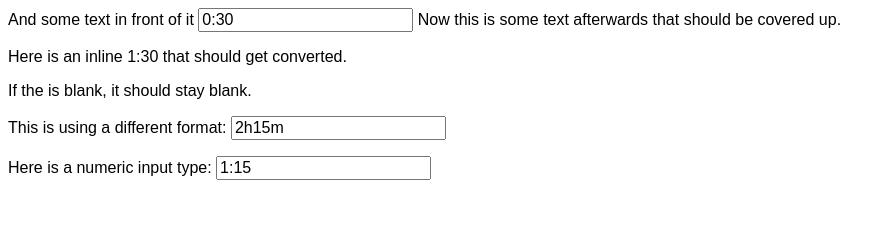
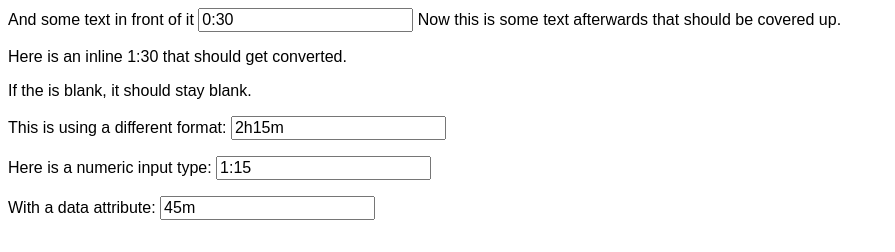
Before and after one commit to tablexi/clockpunch, a plain HTML site: page source/example/index.html in a window 1280 px wide. Shown: the whole page, without its empty margins (0-895 px from the left). Drawn offline with nearby package versions, Linux system fonts and the light colour scheme.

Commit message:
ability to set format via data attribute

```diff
--- a/app/assets/javascripts/clockpunch.js
+++ b/app/assets/javascripts/clockpunch.js
@@ -17,7 +17,9 @@ https://github.com/tablexi/clockpunch
           options = {};
         }
         return this.each(function(input_field) {
-          return new TimeParsingInput(this, options['format']);
+          var format;
+          format = options['format'] || $(this).data('format');
+          return new TimeParsingInput(this, format);
         });
       }
     });
--- a/source/example/index.html
+++ b/source/example/index.html
@@ -27,6 +27,7 @@
     <p>If the <span class="timeinput"> </span> is blank, it should stay blank.</p>
     <p>This is using a different format: <input class="timeinput-format" type="text" name="test-2" value="135" /></p>
     <p>Here is a numeric input type: <input class="timeinput" type="number" value="75" /></p>
+    <p>With a data attribute: <input class="timeinput" data-format="h?m" value="45" /></p>
 
 
   </body>
```
Also changed, not shown: 1 other file.
